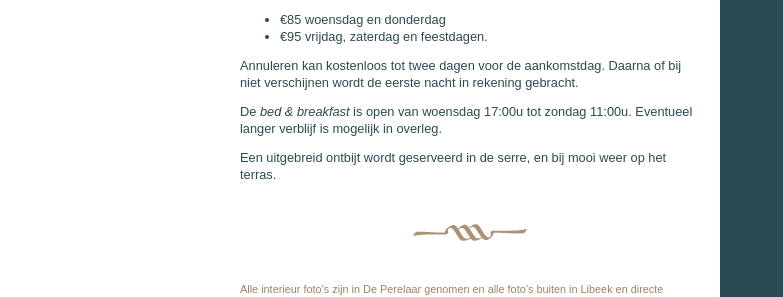
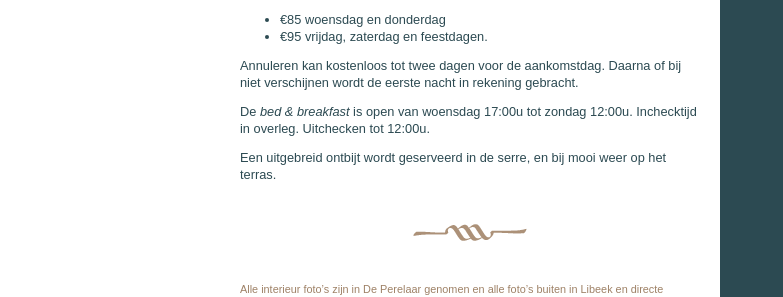
Before and after one commit to libeek/libeek.github.com, a Jekyll site: the page built from perelaar/tarieven.html, in a window 1280 px wide. Shown: the part 290-587 px from the top of the page, without its empty margins (0-783 px from the left). Built offline with Jekyll 4.4.1, drawn with Linux system fonts in a browser that asks for light colours.

Commit message:
Check in/out times

```diff
--- a/perelaar/tarieven.html
+++ b/perelaar/tarieven.html
@@ -13,6 +13,6 @@ title: Tarieven
 
 <p>Annuleren kan kostenloos tot twee dagen voor de aankomstdag. Daarna of bij niet verschijnen wordt de eerste nacht in rekening gebracht.</p>
 
-<p>De <em>bed &amp; breakfast</em> is open van woensdag 17:00u tot zondag 11:00u. Eventueel langer verblijf is mogelijk in overleg.</p>
+<p>De <em>bed &amp; breakfast</em> is open van woensdag 17:00u tot zondag 12:00u. Inchecktijd in overleg. Uitchecken tot 12:00u.</p>
 
 <p>Een uitgebreid ontbijt wordt geserveerd in de serre, en bij mooi weer op het terras.</p>
```
